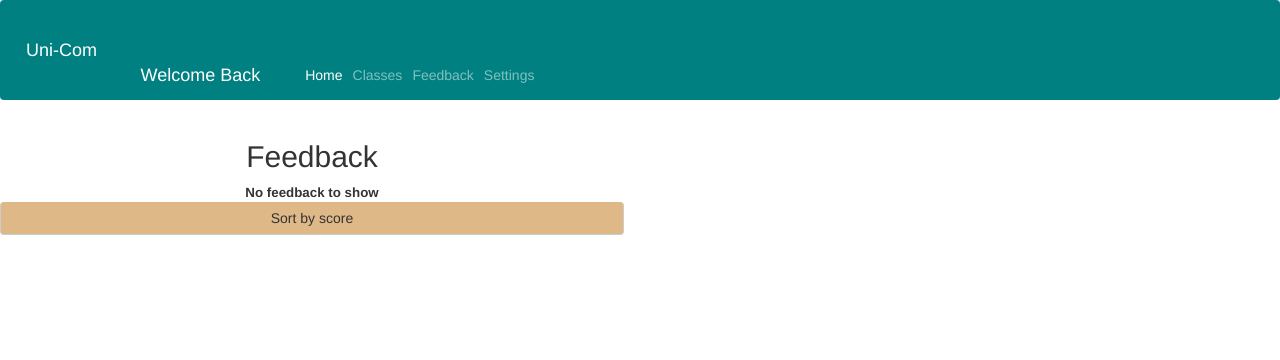
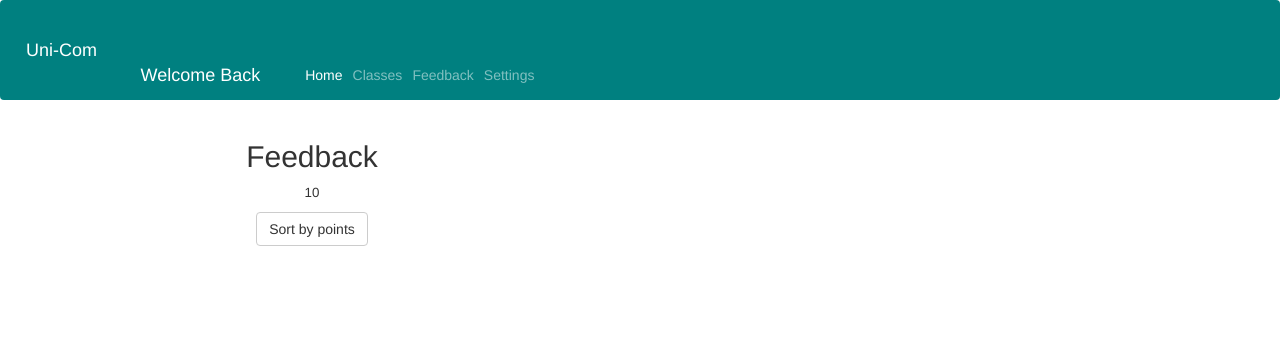
Before and after one commit to Ashwin-MJ/UniCom, a Django app: page /student/home/ in a window 1280 px wide. Shown: the top 360 px of the page. Run offline with Django 3.2, Linux system fonts and the light colour scheme; tables that the repository leaves empty hold one stand-in row (values such as "Sample post"); some libraries are stand-ins or nearby versions.

Commit message:
Feedback show points, add sort by points button

```diff
--- /dev/null
+++ b/student_feedback_project/static/js/student_home.js
@@ -0,0 +1,33 @@
+	function sortByPoints(){
+		var list, i, switching, b, shouldSwitch;
+	  list = document.getElementById("fb-list");
+	  switching = true;
+	  /*Make a loop that will continue until
+	  no switching has been done:*/
+	  while (switching) {
+	    //start by saying: no switching is done:
+	    switching = false;
+	    b = list.getElementsByTagName("LI");
+	    //Loop through all list-items:
+	    for (i = 0; i < (b.length - 1); i++) {
+	      //start by saying there should be no switching:
+	      shouldSwitch = false;
+	      /*check if the next item should
+	      switch place with the current item:*/
+
+	      if (Number(b[i].innerHTML) > Number(b[i + 1].innerHTML)) {
+	        /*if next item is numerically
+	        lower than current item, mark as a switch
+	        and break the loop:*/
+	        shouldSwitch = true;
+	        break;
+	      }
+	    }
+	    if (shouldSwitch) {
+	      /*If a switch has been marked, make the switch
+	      and mark the switch as done:*/
+	      b[i].parentNode.insertBefore(b[i + 1], b[i]);
+	      switching = true;
+	    }
+	  }
+	}
--- a/student_feedback_project/student_feedback_app/views.py
+++ b/student_feedback_project/student_feedback_app/views.py
@@ -16,9 +16,8 @@ def student_home(request):
     #get feedback given in this month; use __gt for '>'
     d = timezone.now().month
     feedback = Feedback.objects.filter(date_given__month=d)
-    context_dict["feedback"] = feedback
-
-    return render(request, 'student_feedback_app/student_home.html')
+    context_dict["feedback"] = Feedback.objects.all()
+    return render(request, 'student_feedback_app/student_home.html', 			context=context_dict)
 
 def all_feedback(request):
     return HttpResponse("This page shows all of my feedback")
--- a/student_feedback_project/templates/student_feedback_app/base.html
+++ b/student_feedback_project/templates/student_feedback_app/base.html
@@ -75,13 +75,14 @@
 
     <!-- Page Content -->
 	{% block body_block %}
+	{% endblock %}
 
-	{% endblock %}
 
     <!-- Bootstrap core JavaScript -->
     <script src="vendor/jquery/jquery.min.js"></script>
     <script src="vendor/bootstrap/js/bootstrap.bundle.min.js"></script>
-
+    {% block js-link %}
+    {% endblock %}
   </body>
 
 </html>
--- a/student_feedback_project/templates/student_feedback_app/student_home.html
+++ b/student_feedback_project/templates/student_feedback_app/student_home.html
@@ -6,18 +6,22 @@
 			<h2 class="w3-sandybrown">Feedback</h2>
 			<div class="w3-container">
 				{% if feedback %}
-				<ul class="list-unstyled">
+				<ul class="list-unstyled" id="fb-list">
 					{% for fb in feedback %}
 					<li>
-						{{feedback.category}}
+						{{ fb.points }}
 					</li>
 					{% endfor %}
 				</ul>
 				{% else %}
 				<strong> No feedback to show </strong>
 				{% endif %}
-				<button type="button" class="btn btn-default" style="border-top:1pt;background-color:burlywood;width:100%;">Sort by score</button>
+				<button onclick="sortByPoints()" type="button" class="btn btn-default">Sort by points</button>
 			</div>
 		</div>
 	</div>
+	{% block js-link %}
+		<script src="/static/js/student_home.js"></script>
+	{% endblock %}
+
 {% endblock %}
```
